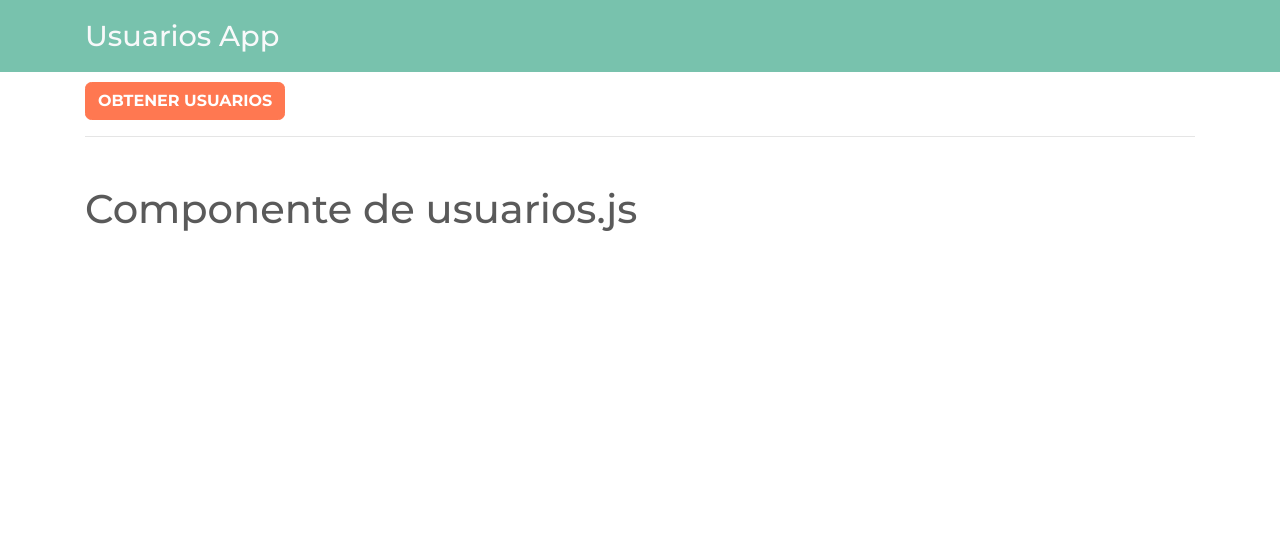
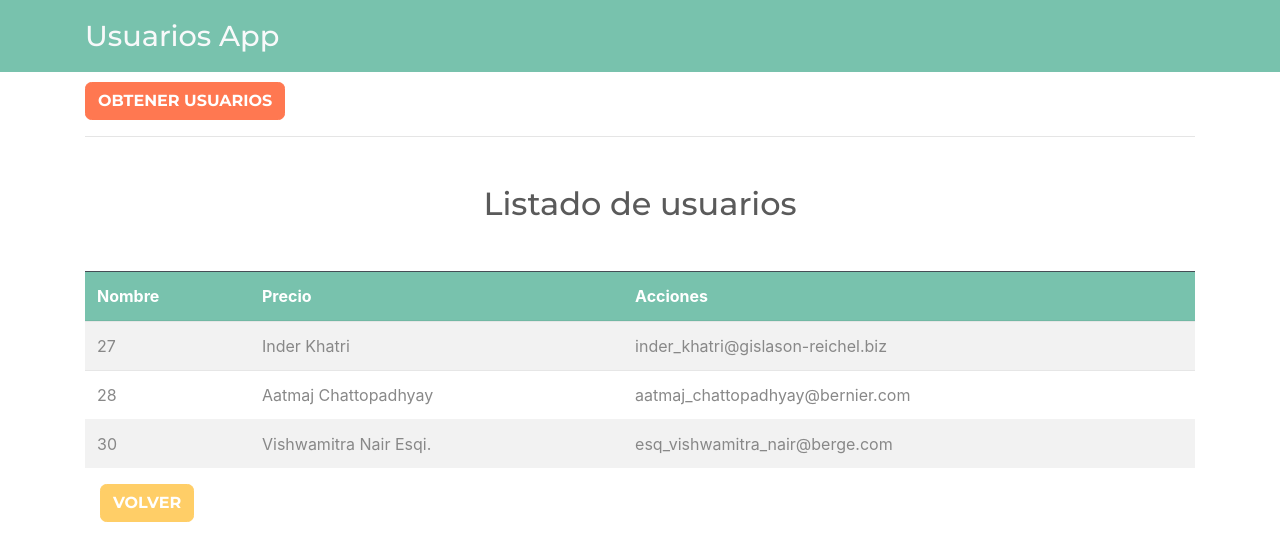
Before and after one commit to camiloberrio11/usuarios-app, a React (Create React App) app: page /usuarios in a window 1280 px wide. Shown: the top 560 px of the page. Built offline with nearby package versions, Linux system fonts and the light colour scheme.

Commit message:
Se realiza maquetacion de tabla usuarios con datos quemados simulando la obtencion desde redux

```diff
--- /dev/null
+++ b/src/components/ButtonVolver.js
@@ -0,0 +1,12 @@
+import React from 'react'
+import { Link } from 'react-router-dom'
+
+const ButtonVolver = () => {
+  return (
+    <div className="container">
+    <a className="btn btn-warning nuevo-post d-block d-md-inline-block mt-8"> <Link to={'/'}>Volver</Link></a>
+  </div>
+  )
+}
+
+export default ButtonVolver
--- /dev/null
+++ b/src/components/Usuario.js
@@ -0,0 +1,14 @@
+import React from 'react'
+
+const Usuario = ({usuario}) => {
+  const { id, name, email} = usuario
+  return (
+    <tr>
+      <td>{id}</td>
+      <td><span className="font-ewight-bold"> {name}</span></td>
+      <td>{email}</td>
+    </tr>
+  )
+}
+
+export default Usuario
--- a/src/components/Usuarios.js
+++ b/src/components/Usuarios.js
@@ -1,8 +1,59 @@
 import React from 'react'
+import Usuario from './Usuario'
+import ButtonVolver from './ButtonVolver'
 
 const Usuarios = () => {
+  const listadoUsuarios = [
+    {
+      "id": 27,
+      "name": "Inder Khatri",
+      "email": "inder_khatri@gislason-reichel.biz",
+      "gender": "Female",
+      "status": "Active",
+      "created_at": "2020-10-20T03:50:04.664+05:30",
+      "updated_at": "2020-10-20T03:50:04.664+05:30"
+    },
+    {
+      "id": 28,
+      "name": "Aatmaj Chattopadhyay",
+      "email": "aatmaj_chattopadhyay@bernier.com",
+      "gender": "Female",
+      "status": "Active",
+      "created_at": "2020-10-20T03:50:04.683+05:30",
+      "updated_at": "2020-10-20T03:50:04.683+05:30"
+    },
+    {
+      "id": 30,
+      "name": "Vishwamitra Nair Esqi.",
+      "email": "esq_vishwamitra_nair@berge.com",
+      "gender": "Female",
+      "status": "Inactive",
+      "created_at": "2020-10-20T03:50:04.732+05:30",
+      "updated_at": "2020-10-20T15:41:04.059+05:30"
+    },
+  ]
   return (
-    <h1>Componente de usuarios.js</h1>
+    <>
+      <h2 className="text-center my-5">Listado de usuarios</h2>
+      {/* {error ? <p className="font-weight-bold alert alert-danger text-center">Hubo un error </p> : null }
+    {cargando ? <p className="text-center">Cargando...</p>: null } */}
+      <table className="table table-striped">
+        <thead className="bg-primary table-dark">
+          <tr>
+            <th scope="col">Nombre</th>
+            <th scope="col">Precio</th>
+            <th scope="col">Acciones</th>
+
+          </tr>
+        </thead>
+        <tbody>
+          {listadoUsuarios.length === 0 ? 'No hay productos' : (
+            listadoUsuarios.map(usuario => (<Usuario key={usuario.id} usuario={usuario} />))
+          )}
+        </tbody>
+      </table>
+      <ButtonVolver />
+    </>
   )
 }
 
```
